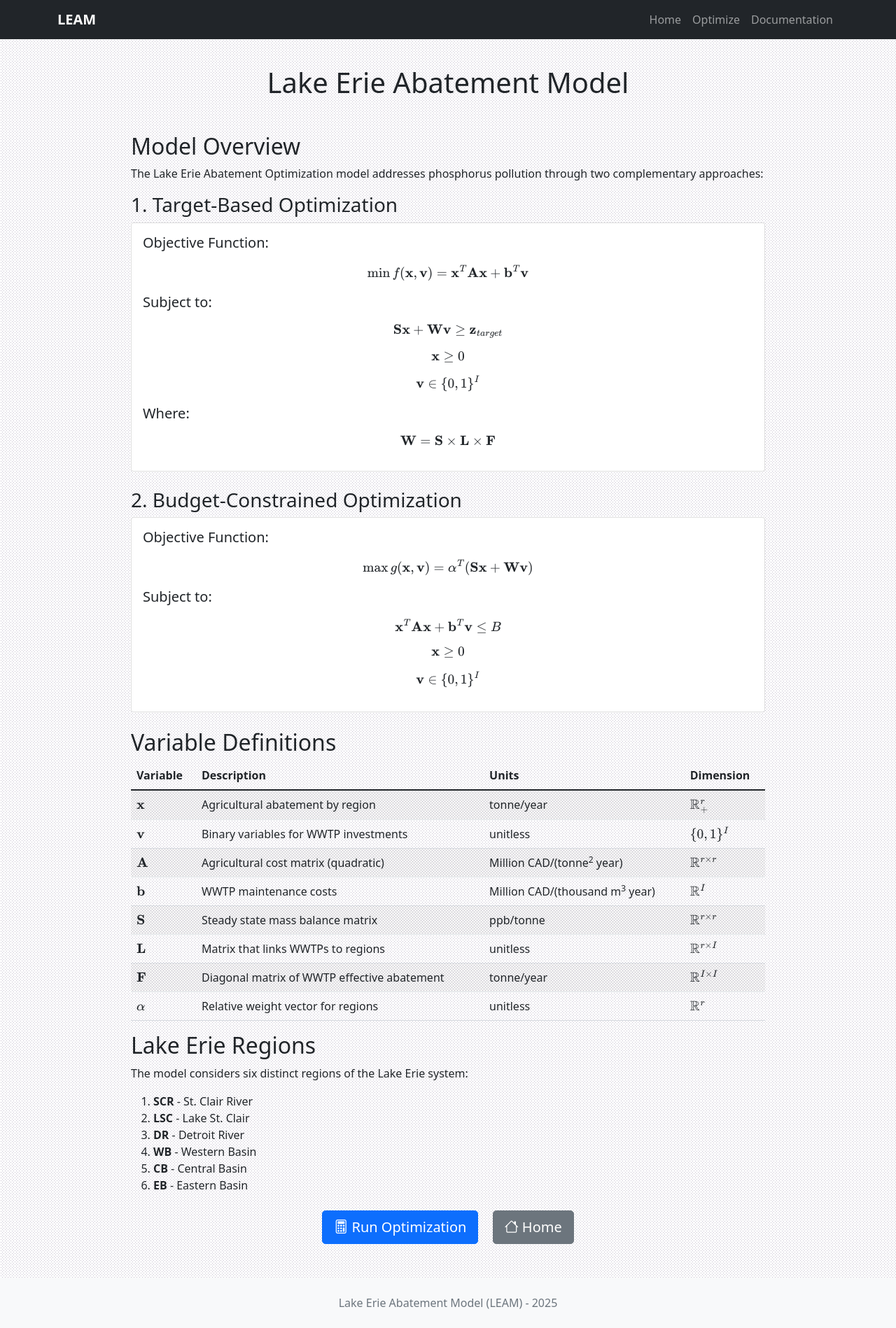
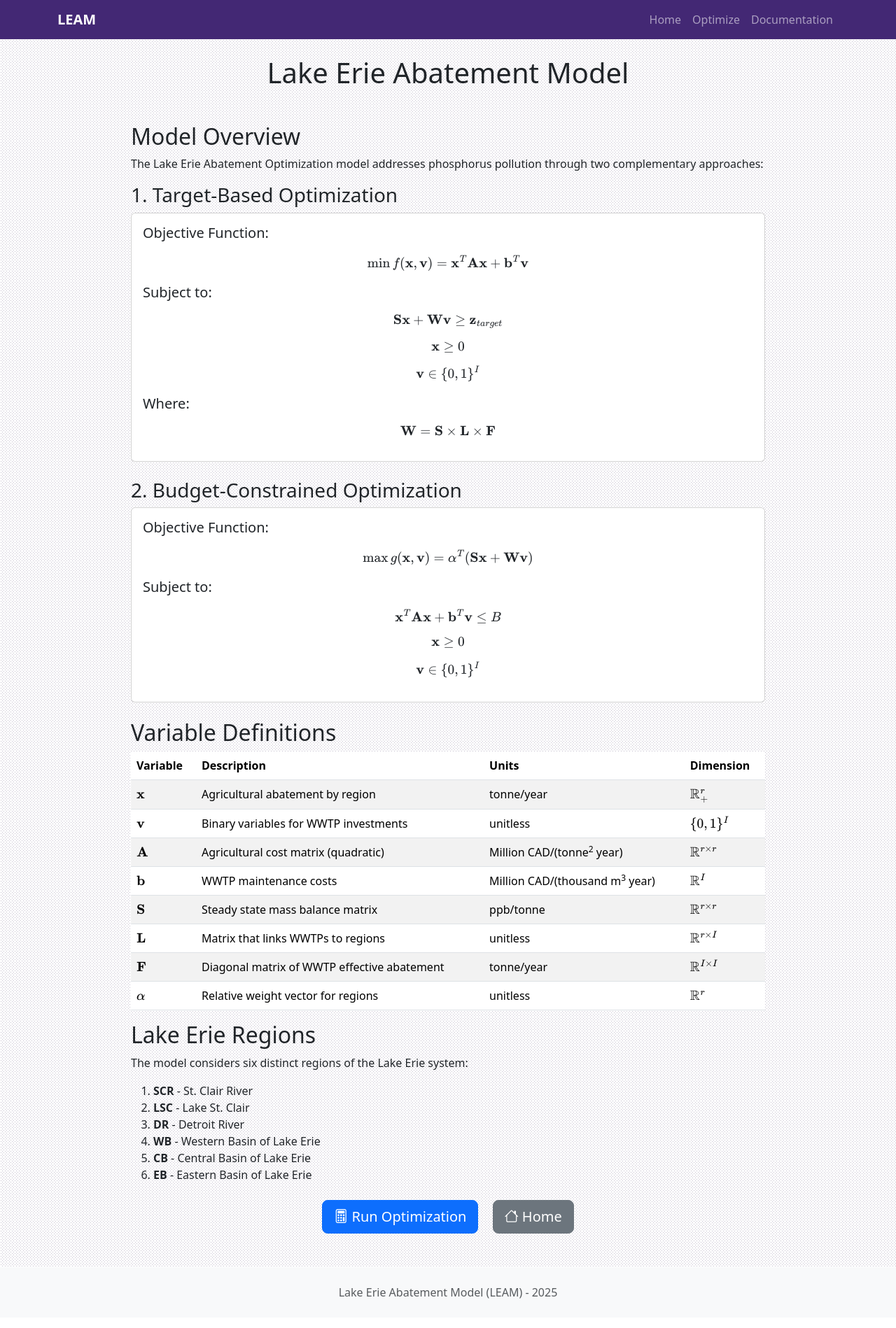
Before and after one commit to jorge-antares/lake_erie_abatement_model, a FastAPI app: page /model-docs in a window 1280 px wide. Shown: the whole page at 70% size. Run offline with FastAPI, Linux system fonts and the light colour scheme; some libraries are stand-ins or nearby versions.

Commit message:
New look to base template

```diff
--- a/api/templates/base.html
+++ b/api/templates/base.html
@@ -4,7 +4,7 @@
     <meta charset="UTF-8">
     <meta name="viewport" content="width=device-width, initial-scale=1.0">
     <title>{% block title %}LEAM{% endblock %}</title>
-    <link href="https://cdn.jsdelivr.net/npm/bootstrap@5.1.3/dist/css/bootstrap.min.css" rel="stylesheet">
+    <link href="https://cdn.jsdelivr.net/npm/bootstrap@5.3.1/dist/css/bootstrap.min.css" rel="stylesheet">
     <link rel="stylesheet" href="https://cdn.jsdelivr.net/npm/bootstrap-icons@1.7.2/font/bootstrap-icons.css">
     <link rel="stylesheet" href="https://unpkg.com/leaflet@1.9.4/dist/leaflet.css" />
 
@@ -45,10 +45,15 @@
             padding: 20px;
             margin-bottom: 20px;
         }
+        .bg-custom {
+            background-color: #432874;
+            color: white;
+        }
+
     </style>
 </head>
 <body class="body">
-    <nav class="navbar navbar-expand-lg navbar-dark bg-dark fixed-top">
+    <nav class="navbar navbar-expand-lg navbar-dark bg-custom sticky-top">
         <div class="container">
             <a class="navbar-brand" href="/">LEAM</a>
             <button class="navbar-toggler" type="button" data-bs-toggle="collapse" data-bs-target="#navbarNav">
@@ -69,7 +74,7 @@
             </div>
         </div>
     </nav>
-    <div style="height: 70px;"></div> <!-- Spacer for fixed navbar -->
+    <!--<div style="height: 70px;"></div>  Spacer for fixed navbar -->
 
     <div class="container mt-4">
         {% block content %}{% endblock %}
--- a/api/templates/model_docs.html
+++ b/api/templates/model_docs.html
@@ -111,9 +111,9 @@
                 <li><strong>SCR</strong> - St. Clair River</li>
                 <li><strong>LSC</strong> - Lake St. Clair</li>
                 <li><strong>DR</strong> - Detroit River</li>
-                <li><strong>WB</strong> - Western Basin</li>
-                <li><strong>CB</strong> - Central Basin</li>
-                <li><strong>EB</strong> - Eastern Basin</li>
+                <li><strong>WB</strong> - Western Basin of Lake Erie</li>
+                <li><strong>CB</strong> - Central Basin of Lake Erie</li>
+                <li><strong>EB</strong> - Eastern Basin of Lake Erie</li>
             </ol>
 
             <div class="text-center mt-4">
--- a/api/templates/results.html
+++ b/api/templates/results.html
@@ -22,7 +22,7 @@
         {% else %}
 
         <!-- Model Information -->
-        <div class="results-section">
+        <div class="results-section" style="background-color: rgb(210, 210, 210);">
             <h4 class="text-primary mb-3">Model Information</h4>
             <div class="row">
                 <div class="col-md-6">
```
Also changed, not shown: api/templates/index.html (+9 -9 lines).
